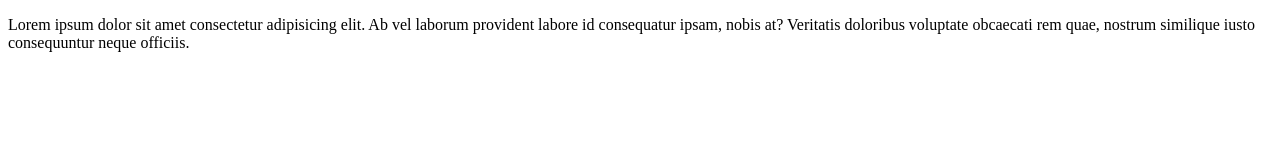
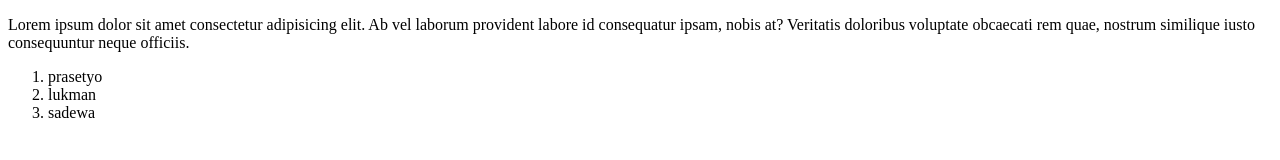
Before and after one commit to sadewa96/git-test-2, a plain HTML site: page index.html in a window 1280 px wide. Drawn offline with Linux system fonts and the light colour scheme.

Commit message:
menambah list

```diff
--- a/index.html
+++ b/index.html
@@ -8,5 +8,11 @@
 </head>
 <body>
     <p>Lorem ipsum dolor sit amet consectetur adipisicing elit. Ab vel laborum provident labore id consequatur ipsam, nobis at? Veritatis doloribus voluptate obcaecati rem quae, nostrum similique iusto consequuntur neque officiis.</p>
+    <ol>
+        <li>prasetyo</li>
+        <li>lukman</li>
+        <li>sadewa</li>
+    </ol>
+
 </body>
 </html>
```
